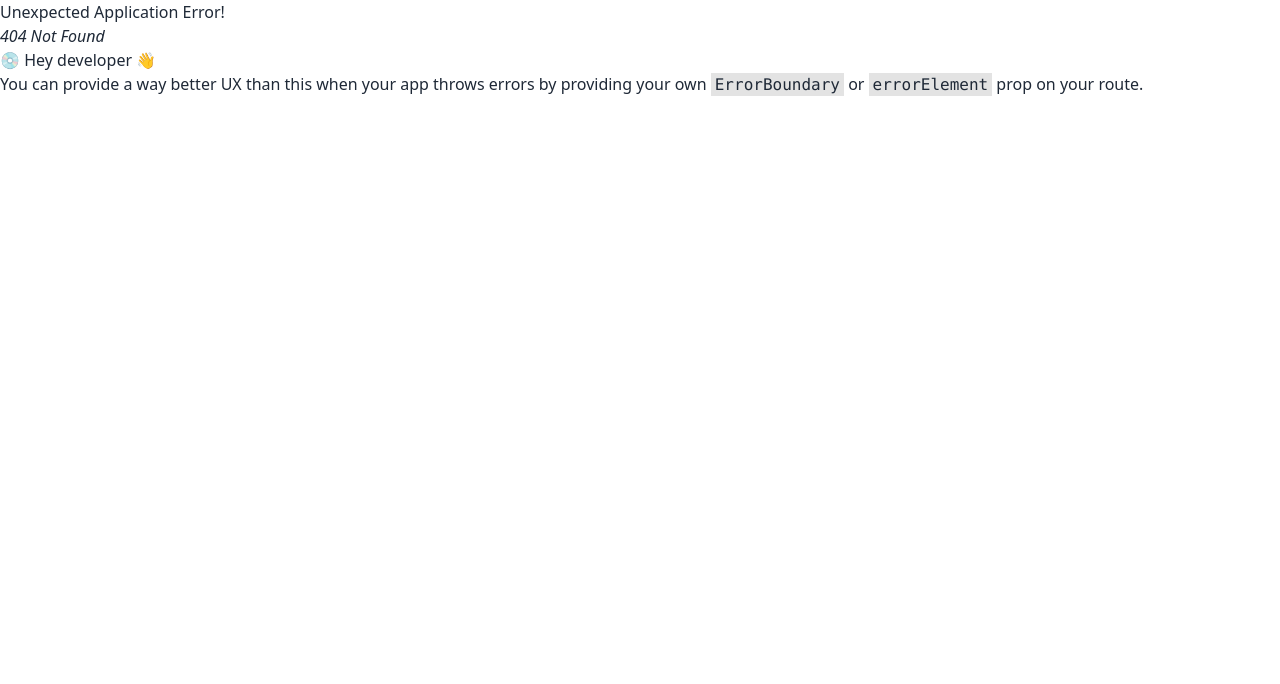
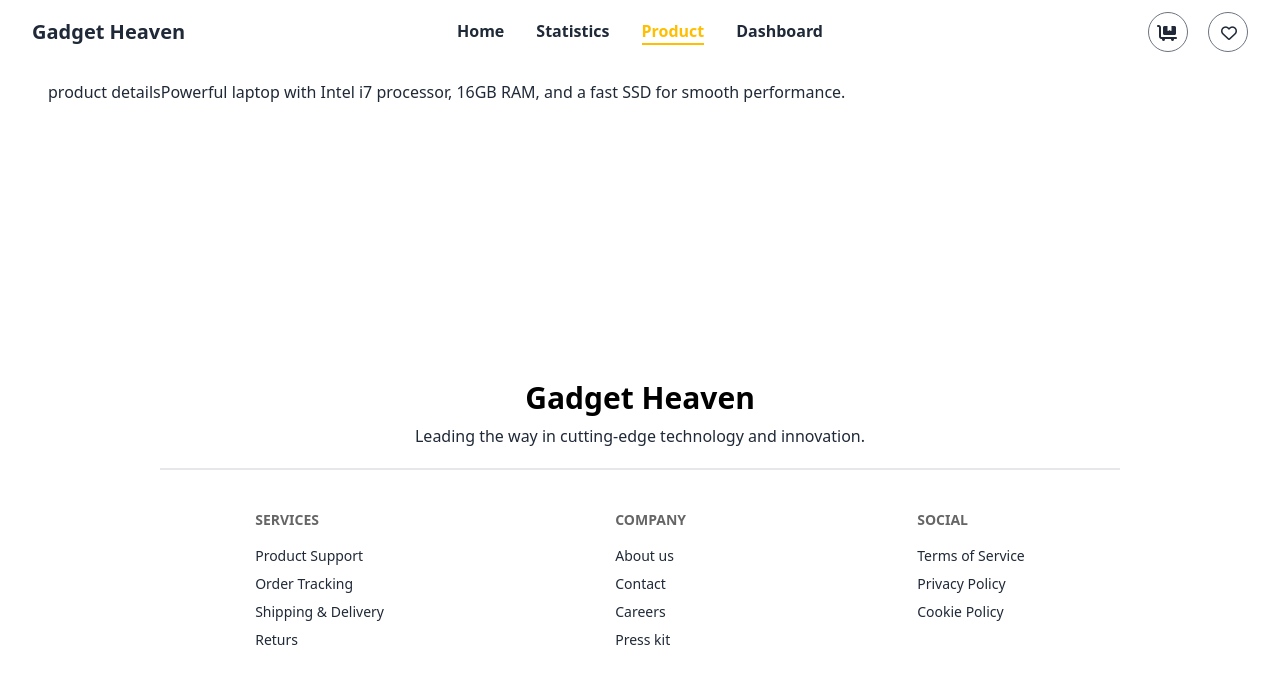
Before and after one commit to programming-hero-web-course-4/b10a8-gadget-heaven-Rajibbepary, a React (Vite) app: page /product/L1001 in a window 1280 px wide. Before the commit this address had no page. Shown: the top 684 px of the page. Built offline with nearby package versions, Linux system fonts and the light colour scheme.

Commit message:
view details button click product details show

```diff
--- a/src/components/Card.jsx
+++ b/src/components/Card.jsx
@@ -1,7 +1,8 @@
+import { Link } from "react-router-dom";
 
 
 const Card = ({product}) => {
-    const {product_title, product_image, price} = product || {}
+    const {product_title, product_image, price, product_id} = product || {}
     return (
 
         <div className="card bg-base-100 border mt-7 p-4 ">
@@ -14,7 +15,7 @@
           <h2 className="card-title">{product_title}</h2>
           <p>Price: {price} tk</p>
           <div className="card-actions ">
-            <button className="btn btn-outline btn-success rounded-3xl">View Details</button>
+            <Link to={`/product/${product_id}`} className="btn btn-outline btn-sm btn-success rounded-3xl ">View Details</Link>
           </div>
         </div>
       </div>
--- /dev/null
+++ b/src/components/pages/ProductDetails.jsx
@@ -0,0 +1,21 @@
+import React, { useEffect, useState } from 'react';
+import { useLoaderData, useParams } from 'react-router-dom';
+
+const ProductDetails = () => {
+    const data = useLoaderData()
+    const { id } = useParams()
+    const [product, setProduct] = useState({})
+    useEffect(() => {
+
+        const singleData = data.find(product => product.product_id == id)
+        setProduct(singleData)
+    },[data, id])
+
+    return (
+        <div>
+            product details{product.description}
+        </div>
+    );
+};
+
+export default ProductDetails;
--- a/src/components/routes/Routes.jsx
+++ b/src/components/routes/Routes.jsx
@@ -6,6 +6,7 @@
 import Dashboard from "../pages/Dashboard";
 import ProductCards from "../ProductCards";
 import Product from "../pages/Product";
+import ProductDetails from "../pages/ProductDetails";
 
 
 const routes = createBrowserRouter([
@@ -43,6 +44,11 @@
           {
             path:'/dashboard',
             element:<Dashboard></Dashboard>
+          },
+          {
+            path:'/product/:id',
+            element:<ProductDetails></ProductDetails>,
+            loader:() =>fetch('../product.json'),
           }
     ]
   }
```
